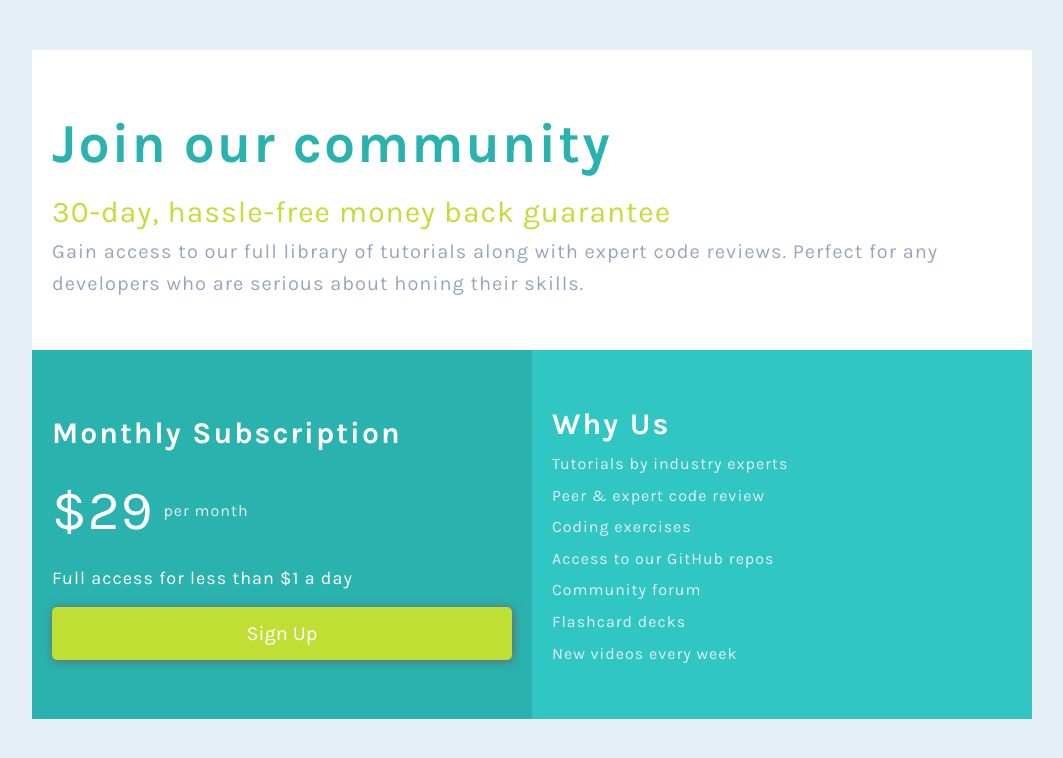
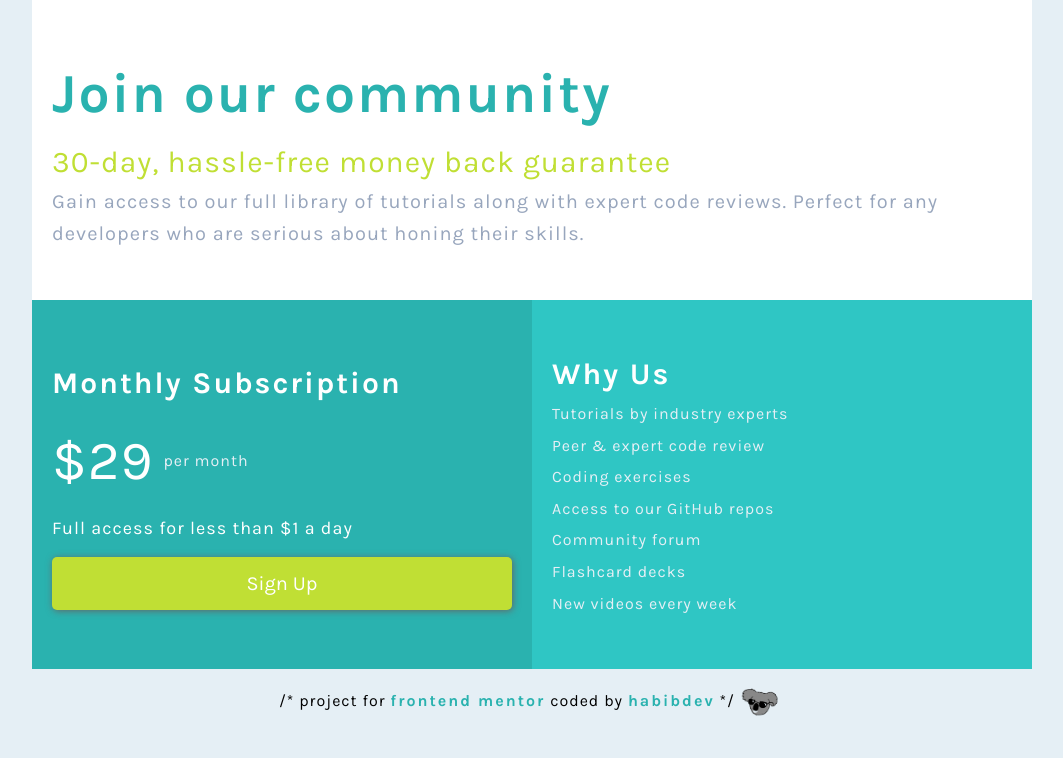
Before and after one commit to freetart/FEM-single-price-grid-component, a plain HTML site: page index.html in a window 1280 px wide. Shown: the whole page, without its empty margins (108-1171 px from the left). Drawn offline with Linux system fonts and the light colour scheme.

Commit message:
created footer

```diff
--- a/index.html
+++ b/index.html
@@ -47,6 +47,22 @@
         </article>
       </div>
     </section>
+    <!-- footer -->
+    <footer class="footer p-1">
+      <h3>
+        /* project for
+        <a
+          href="https://www.frontendmentor.io/challenges/testimonials-grid-section-Nnw6J7Un7"
+          target="_blank"
+        >
+          frontend mentor</a
+        >
+        coded by
+        <a href="https://github.com/habibdev96" target="_blank">habibdev</a>
+        */
+      </h3>
+      <img src="./images/logo/habibdevgif.gif" alt="logo" />
+    </footer>
     <script src="./js/main.js"></script>
   </body>
 </html>
--- a/scss/_components.scss
+++ b/scss/_components.scss
@@ -5,7 +5,7 @@
   text-align: center;
   padding: 1.5rem;
   border-radius: 0.5rem;
-  box-shadow: 0.1rem 0.1rem 1rem lighten(color(black), 40%);
+  box-shadow: 0.1rem 0.1rem 0.7rem lighten(color(black), 40%);
   outline: 0;
   border: 0;
 }
@@ -19,5 +19,6 @@
   &:focus {
     background-color: darken(color(bringYellow), 5%);
     transform: translateY(-5px);
+    box-shadow: 0.1rem 0.1rem 1rem lighten(color(black), 40%);
   }
 }
--- a/scss/_layout.scss
+++ b/scss/_layout.scss
@@ -1,7 +1,7 @@
+// price card
 .price {
   @include maxWidthSm;
   height: 100%;
-  padding-top: 5rem;
 
   &__title {
     @include sectionSpacing;
@@ -104,3 +104,30 @@
     }
   }
 }
+
+// footer
+.footer {
+  @include flexCenter;
+  text-align: center;
+  flex-wrap: wrap;
+
+  h3 {
+    @include textStyles;
+    font-size: size(xs);
+  }
+
+  a {
+    @include headingStyles;
+    color: color(cyan);
+    outline: 0;
+
+    &:hover,
+    &:focus {
+      text-decoration: underline;
+    }
+  }
+
+  img {
+    width: 5rem;
+  }
+}
--- a/scss/base/_base.scss
+++ b/scss/base/_base.scss
@@ -20,10 +20,8 @@ html {
 }
 
 body {
-  @include flexCenter;
   font-family: "Karla", sans-serif;
   background-color: color(lightGray);
-  height: 100vh;
 }
 
 a {
```
Also changed, not shown: css/main.min.css, 1 other file.
